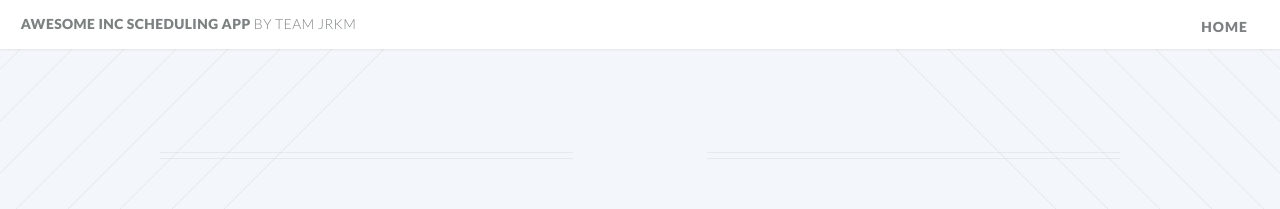
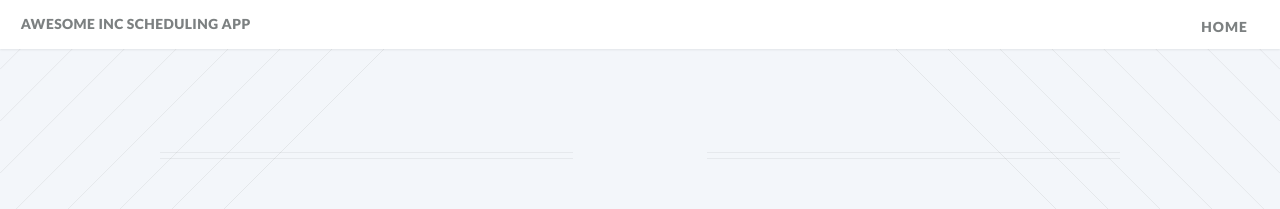
Before and after one commit to AwesomeSchedule/AwesomeSchedule.github.io, a Jekyll site: the page requirements.html, which Jekyll copies as it is, in a window 1280 px wide. Shown: the top 209 px of the page. Built offline with Jekyll 4.4.1, drawn with Linux system fonts in a browser that asks for light colours.

Commit message:
Update requirements.html

```diff
--- a/requirements.html
+++ b/requirements.html
@@ -19,7 +19,7 @@
 
 			<!-- Header -->
 				<header id="header">
-					<h1 id="logo"><a href="index.html">Awesome Inc Scheduling App <span>by Team JRKM</span></a></h1>
+					<h1 id="logo"><a href="index.html">Awesome Inc Scheduling App </a></h1>
 					<nav id="nav">
 						<ul>
 							<li class="current"><a href="index.html">Home</a></li>
```
